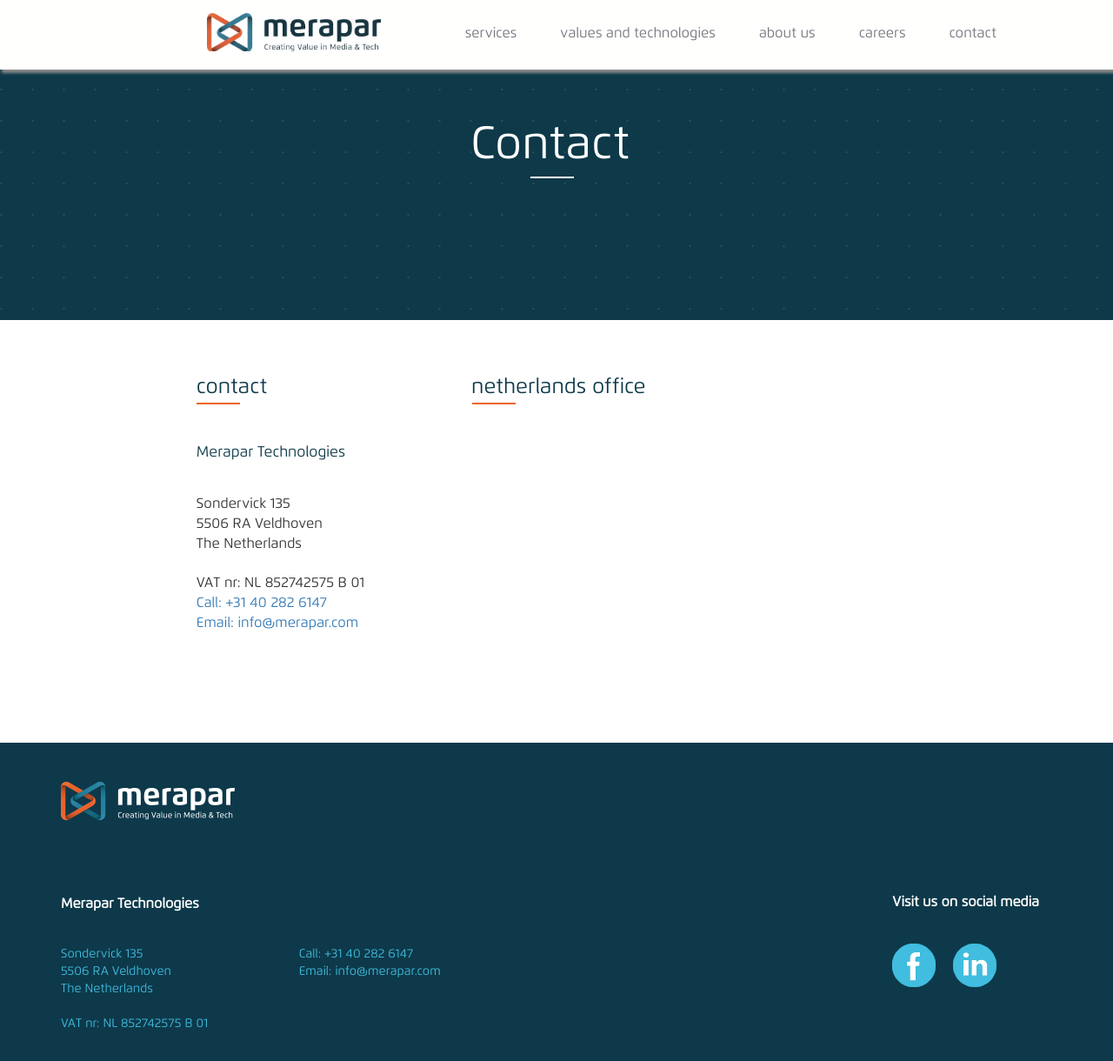
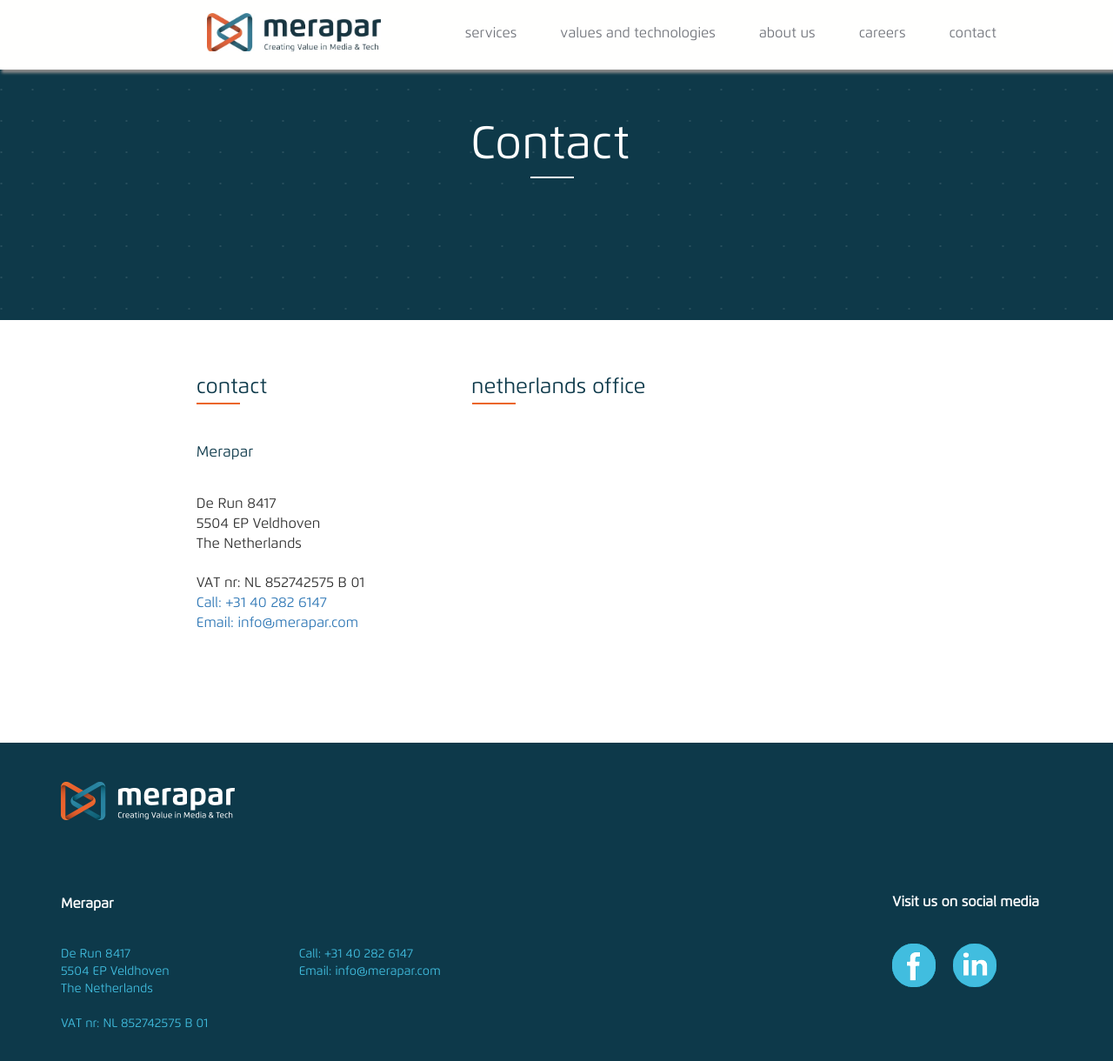
Before and after one commit to dennis-bell/merapar.com, a Jekyll site: the page built from contact/index.md, in a window 1280 px wide and 1254 px high. Shown: the top 1220 px of the window at 87% size. Built offline with Jekyll 4.4.1, drawn with Linux system fonts in a browser that asks for light colours; nearby versions of some CDN libraries.

Commit message:
Updated office address

```diff
--- a/_includes/footer.html
+++ b/_includes/footer.html
@@ -7,9 +7,9 @@
             <img class="standard" src="/media/logo-lightx.png" style="height: 44px;width: 200px;">
           </div>
           <div class="span6">
-            <section id="text-2" class="widget widget_text clearfix"><div class="widget-heading clearfix"><h5>Merapar Technologies</h5></div>			<div class="textwidget">
-              <span>Sondervick 135<br>
-                5506 RA  Veldhoven<br>
+            <section id="text-2" class="widget widget_text clearfix"><div class="widget-heading clearfix"><h5>Merapar</h5></div>			<div class="textwidget">
+              <span>De Run 8417<br>
+                5504 EP  Veldhoven<br>
                 The Netherlands<br><br>
 
                 VAT nr: NL 852742575 B 01
--- a/_layouts/contact.html
+++ b/_layouts/contact.html
@@ -12,9 +12,9 @@
     <div class="col-xs-12 col-sm-3 col-md-3" id="contactinfo">
     <div>
       <h2 id="subtitle" class="officesubtittle8">contact</h2>
-        <h2 id="minititle" class="officesubtittle9">Merapar Technologies</h2>
-      <p>Sondervick 135<br/>
-        5506 RA Veldhoven<br/>
+        <h2 id="minititle" class="officesubtittle9">Merapar</h2>
+      <p>De Run 8417<br/>
+        5504 EP Veldhoven<br/>
         The Netherlands<br/><br/>
 
         VAT nr: NL 852742575 B 01 <br/>
```
